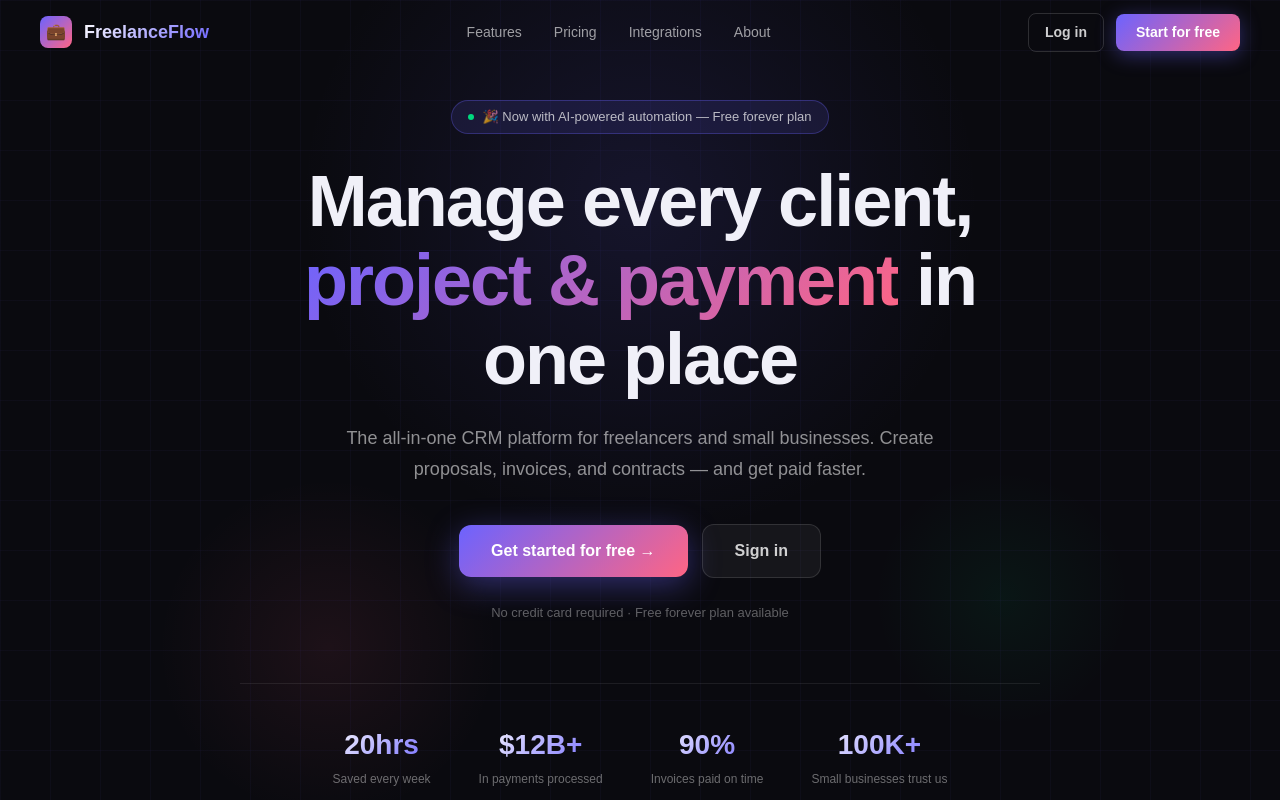
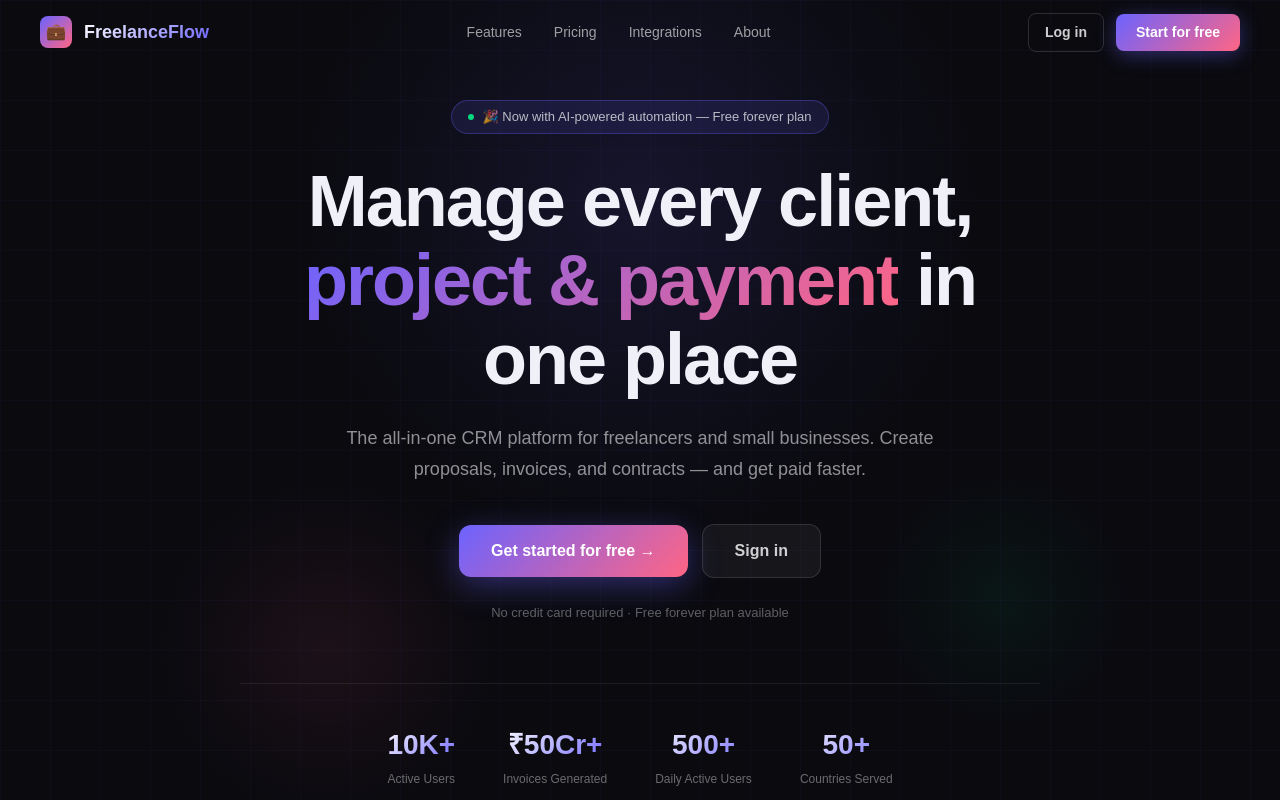
Before and after one commit to farhankh8/freelanceflow, a React (Vite) app in the folder client/: page / in a window 1280 px wide. Shown: the top 800 px of the page. Built offline with nearby package versions, Linux system fonts and the light colour scheme; no server answers.

Commit message:
Fix: Landing page - update pricing to match actual (Free ₹0, Pro ₹999)

```diff
--- a/client/src/pages/Landing.jsx
+++ b/client/src/pages/Landing.jsx
@@ -2,10 +2,10 @@ import { useState, useEffect } from "react"
 import { Link } from "react-router-dom"
 
 const stats = [
-  { value: "20hrs", label: "Saved every week" },
-  { value: "$12B+", label: "In payments processed" },
-  { value: "90%", label: "Invoices paid on time" },
-  { value: "100K+", label: "Small businesses trust us" },
+  { value: "10K+", label: "Active Users" },
+  { value: "₹50Cr+", label: "Invoices Generated" },
+  { value: "500+", label: "Daily Active Users" },
+  { value: "50+", label: "Countries Served" },
 ]
 
 const features = [
@@ -41,31 +41,22 @@ const features = [
 
 const plans = [
   {
-    name: "Starter",
-    price: "$9",
+    name: "Free",
+    price: "₹0",
     period: "/month",
     desc: "Perfect for freelancers just getting started.",
     color: "#6c63ff",
     popular: false,
-    features: ["Up to 5 clients", "Invoices & payments", "Basic contracts", "Client portal", "Email support"]
+    features: ["Up to 5 clients", "Up to 10 invoices", "Up to 5 projects", "Basic invoicing", "Time tracking", "Expense tracking", "Email support"]
   },
   {
     name: "Pro",
-    price: "$19",
+    price: "₹999",
     period: "/month",
     desc: "Everything you need to run a serious business.",
     color: "#ff6584",
     popular: true,
-    features: ["Unlimited clients", "Invoices & PDF export", "Proposals & contracts", "Time tracking", "Automations", "Priority support", "Advanced reports"]
-  },
-  {
-    name: "Agency",
-    price: "$39",
-    period: "/month",
-    desc: "Scale up with your whole team.",
-    color: "#ffb800",
-    popular: false,
-    features: ["Everything in Pro", "Unlimited team members", "Multiple companies", "White labeling", "API access", "Dedicated support"]
+    features: ["Unlimited clients", "Unlimited invoices", "Unlimited projects", "GST-compliant invoices", "Custom branding", "AI-powered insights", "Priority support", "Advanced reports"]
   },
 ]
 
```
